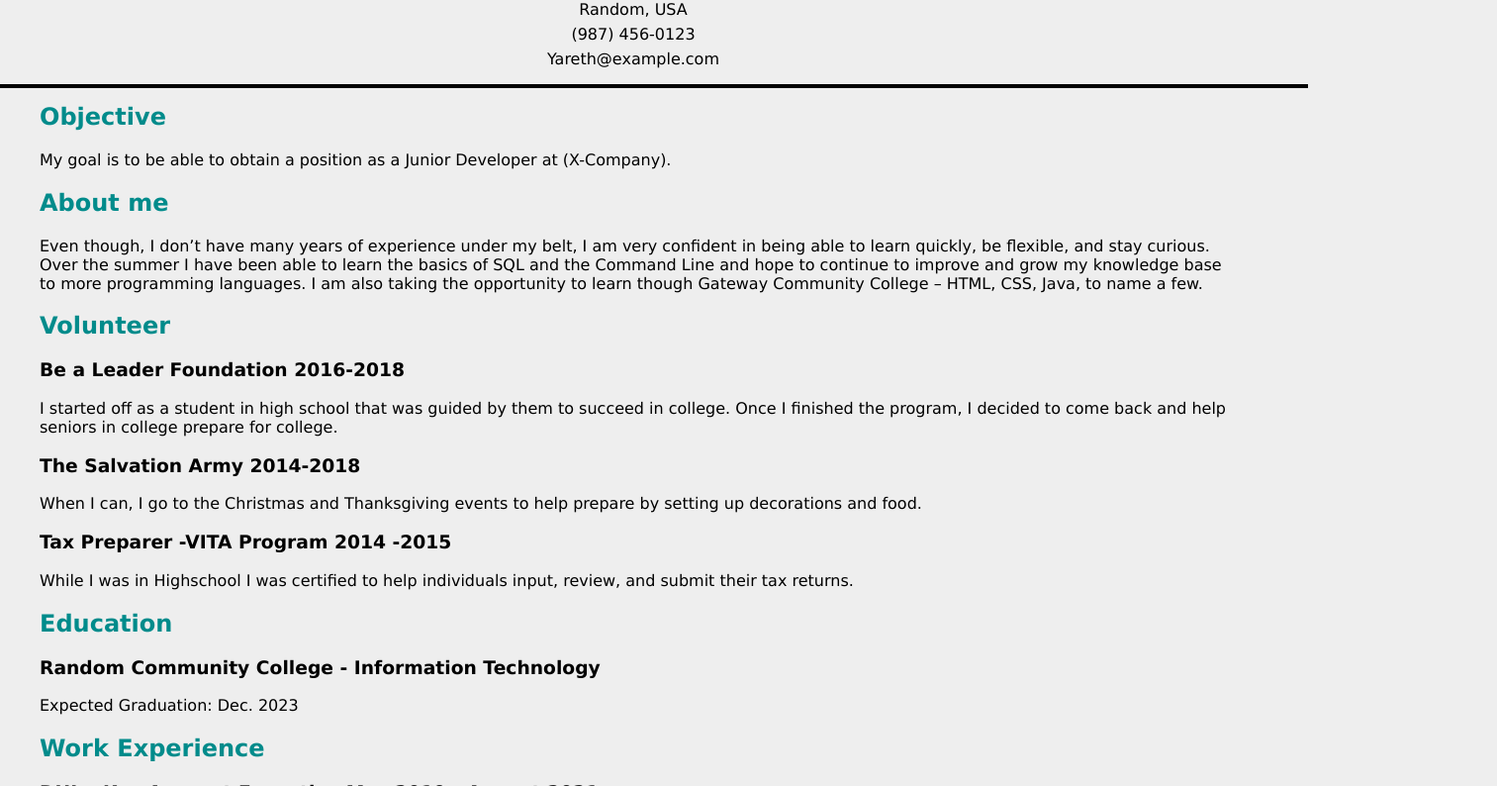
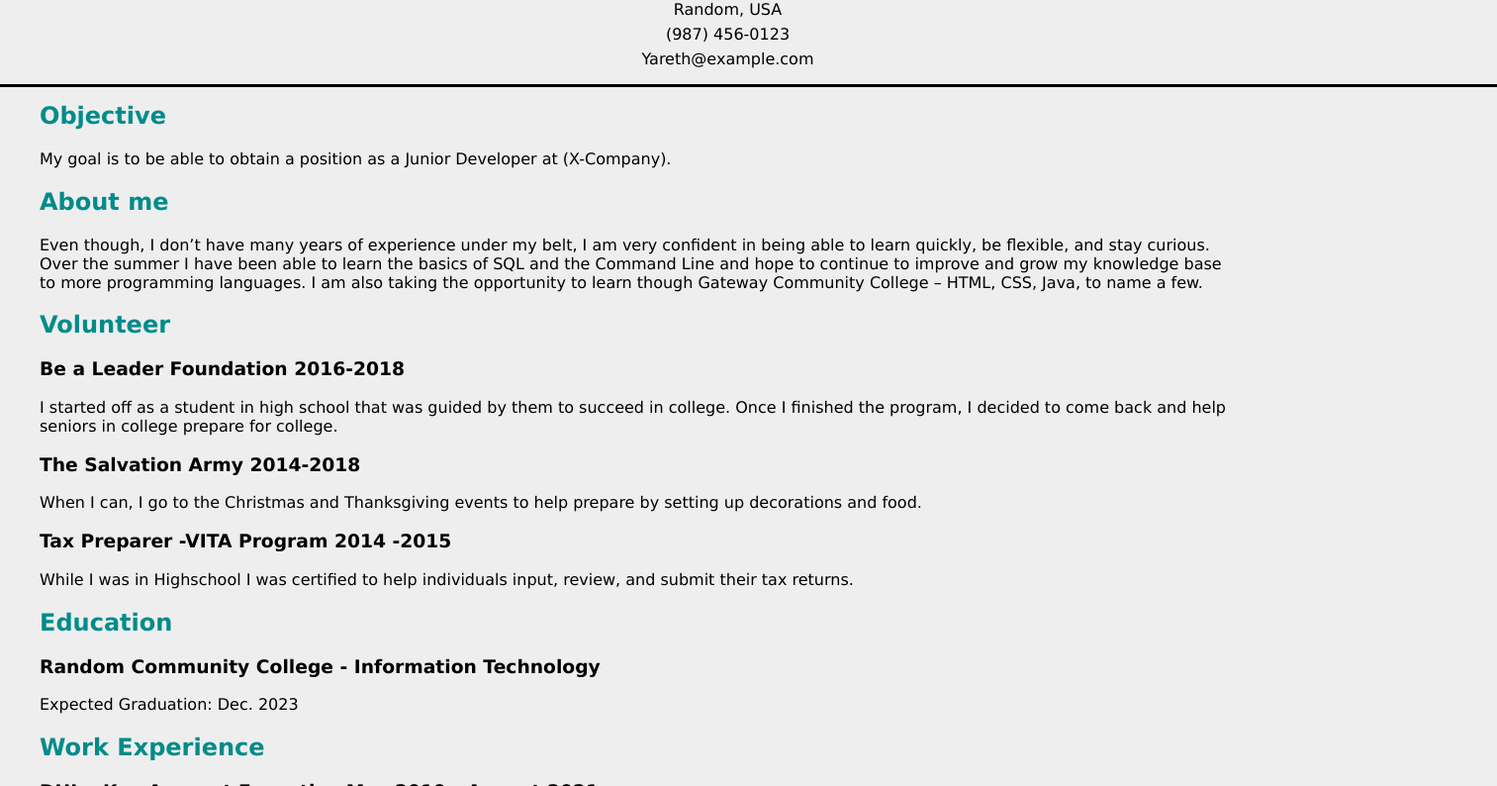
Before and after one commit to Wonder3r/Resume, a plain HTML site: page index.html in a window 1280 px wide. Shown: the part 66-860 px from the top of the page at 99% size, 1513 px wide, since content can reach past the window. Drawn offline with Linux system fonts and the light colour scheme.

Commit message:
Update style.css

```diff
--- a/style.css
+++ b/style.css
@@ -3,7 +3,7 @@ body {
   background-color: rgba(211, 211, 211, 0.366);
 }
 
-#Top{text-align: center; border-bottom: 4px solid black; margin: -5px -50px;}
+#Top{text-align: center; border-bottom: 3px solid black; margin: -5px -50px; width: 1555px;}
 
 #location, #phone, #email{margin-top: -10px;}
 
```
